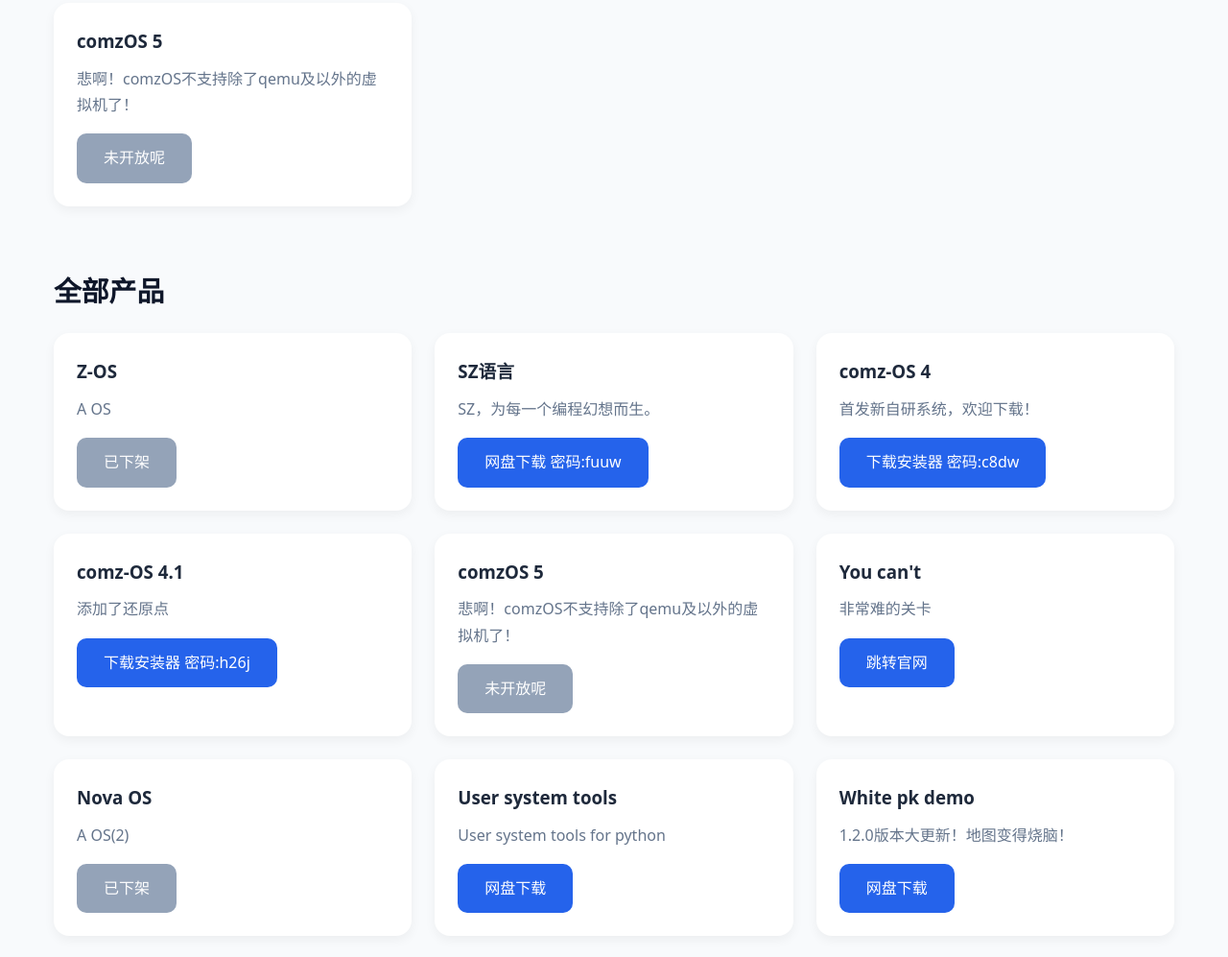
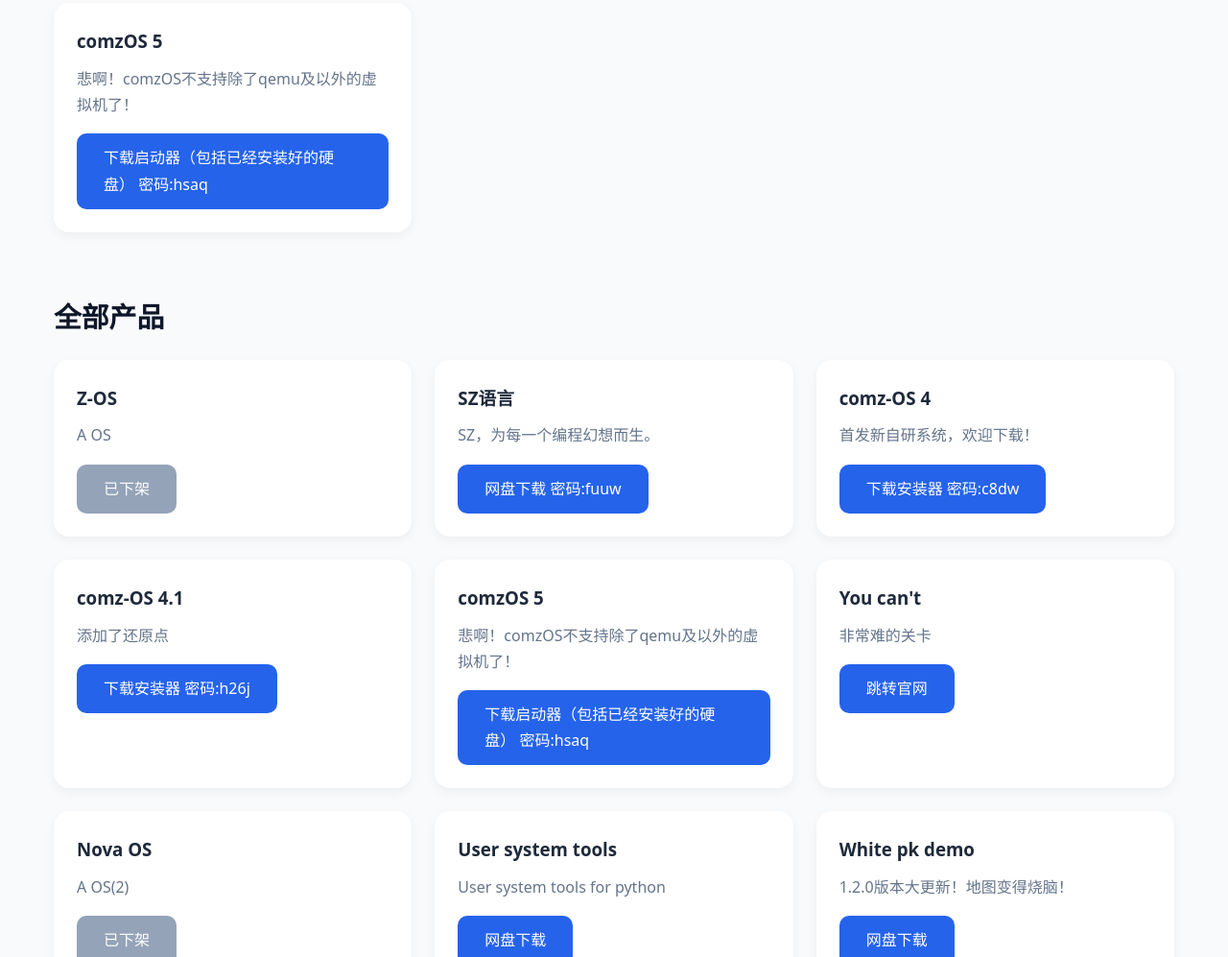
Before and after one commit to zzy20162026/MY_INDEX_NEW, a plain HTML site: page index.html in a window 1280 px wide. Shown: the part 640-1637 px from the top of the page at 96% size. Drawn offline with Linux system fonts and the light colour scheme; some packages are replaced by stand-ins of ours; a script that the page names is missing.

Commit message:
Add files via upload

```diff
--- a/index.html
+++ b/index.html
@@ -95,7 +95,7 @@ h2{font-size:1.8rem;margin-bottom:20px;color:#0f172a;}
        <div class="pro-card">
          <h3>comzOS 5</h3>
          <p>悲啊！comzOS不支持除了qemu及以外的虚拟机了！</p>
-         <span class="tag-offline">未开放呢</span>
+         <a class="btn" href="https://wwats.lanzoum.com/i0IrX4glrsyb">下载启动器（包括已经安装好的硬盘） 密码:hsaq</a>
        </div>
 
     </div>
@@ -127,7 +127,7 @@ h2{font-size:1.8rem;margin-bottom:20px;color:#0f172a;}
        <div class="pro-card">
          <h3>comzOS 5</h3>
          <p>悲啊！comzOS不支持除了qemu及以外的虚拟机了！</p>
-         <span class="tag-offline">未开放呢</span>
+         <a class="btn" href="https://wwats.lanzoum.com/i0IrX4glrsyb">下载启动器（包括已经安装好的硬盘） 密码:hsaq</a>
        </div>
 
       <div class="pro-card">
```
